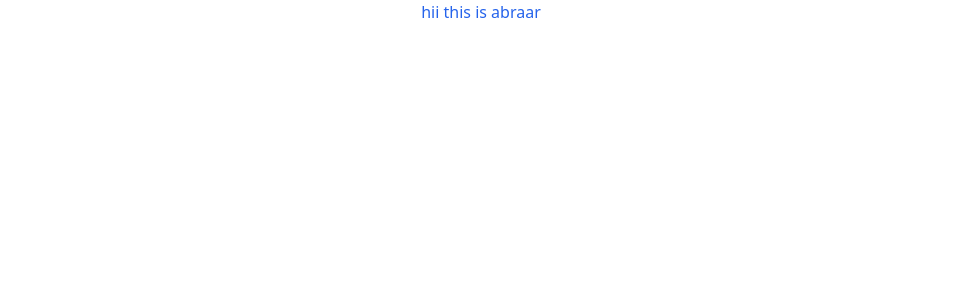
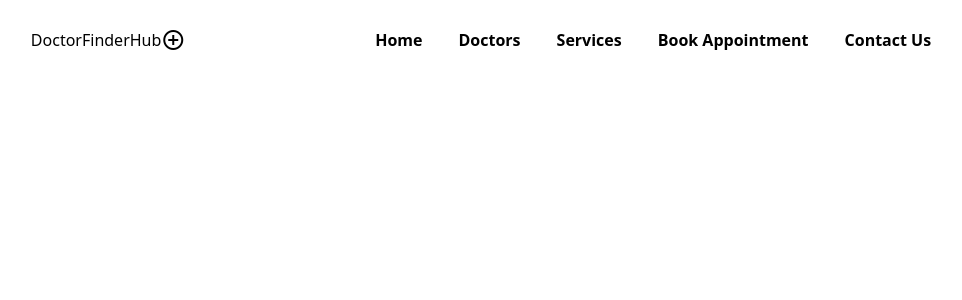
Before and after one commit to Abraar-kanini/DoctorFinderHub, a React (Create React App) app in the folder doctorfinderhub/: page / in a window 1280 px wide. Shown: the top 300 px of the page, without its empty margins (159-1121 px from the left). Built offline with nearby package versions, Linux system fonts and the light colour scheme.

Commit message:
created the NavBar in LandingPage

```diff
--- a/doctorfinderhub/public/index.html
+++ b/doctorfinderhub/public/index.html
@@ -10,6 +10,7 @@
       content="Web site created using create-react-app"
     />
     <link rel="apple-touch-icon" href="%PUBLIC_URL%/logo192.png" />
+    <link rel="stylesheet" href="https://fonts.googleapis.com/css2?family=Material+Symbols+Outlined:opsz,wght,FILL,GRAD@20..48,100..700,0..1,-50..200" />
     <!--
       manifest.json provides metadata used when your web app is installed on a
       user's mobile device or desktop. See https://developers.google.com/web/fundamentals/web-app-manifest/
--- a/doctorfinderhub/src/App.js
+++ b/doctorfinderhub/src/App.js
@@ -1,10 +1,11 @@
 
 import './App.css';
+import NavBar from './LandingComponent/NavBar';
 
 function App() {
   return (
     <>
-     <div className="text-blue-600 text-center">hii this is abraar</div>
+     <NavBar/>
 
     </>
   );
--- /dev/null
+++ b/doctorfinderhub/src/LandingComponent/NavBar.js
@@ -0,0 +1,55 @@
+import React from 'react'
+
+export default function NavBar() {
+
+    let toggleOpen=()=>{
+        const nav = document.getElementById("nav");
+        let isTrue = nav.classList.contains("hidden");
+        if (isTrue) {
+          nav.classList.remove("hidden");
+          nav.classList.add("none");
+        } else {
+          nav.classList.remove("none");
+          nav.classList.add("hidden");
+        }
+    }
+
+  return (
+    <>
+  <nav className="fixed">
+      <div
+        class="w-[100vw] h-[10vh] flex justify-between items-center sm:w-[100vw] sm:h-[10vh] sm:flex sm:justify-evenly sm:items-center"
+      >
+         <h1 className="inline-flex">DoctorFinderHub <span class="material-symbols-outlined">add_circle</span></h1>
+
+        <ul
+          class="hidden sm:flex sm:space-x-9 sm:justify-center sm:items-center font-semibold"
+        >
+
+          <li><a href="#about">Home</a></li>
+          <li><a href="#skills">Doctors</a></li>
+          <li><a href="#service">Services</a></li>
+          <li><a href="#project">Book Appointment</a></li>
+          <li><a href="#contactus">Contact Us</a></li>
+        </ul>
+        <ul class="sm:hidden">
+          <li onClick={toggleOpen}>
+            <span class="material-symbols-outlined"> menu </span>
+          </li>
+        </ul>
+      </div>
+      <div class="w-[100vw] hidden sm:hidden" id="nav">
+        <ul class="flex flex-col">
+          <li></li>
+
+          <li class="text-center"><a href="#about">Home</a></li>
+          <li class="text-center"><a href="#skills">Doctors</a></li>
+          <li class="text-center"><a href="#service">Services</a></li>
+          <li class="text-center"><a href="#project">Book Appointment</a></li>
+          <li class="text-center"><a href="#contactus">Contact Us</a></li>
+        </ul>
+      </div>
+    </nav>
+    </>
+  )
+}
```
